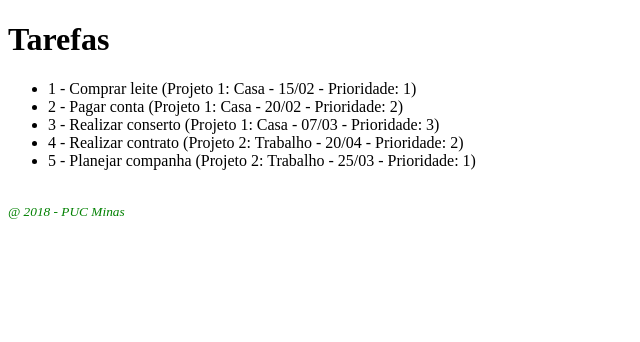
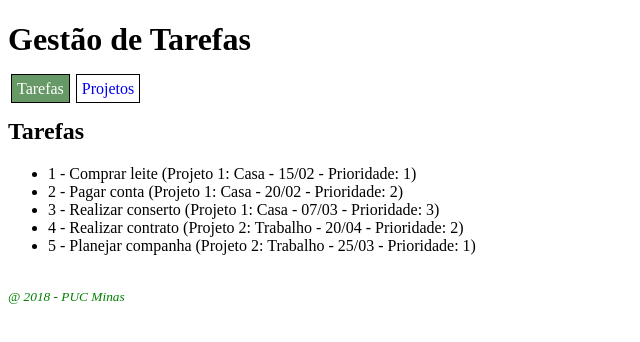
Before and after one commit to igogomes/estudo-angular, an Angular app: page /tarefas in a window 1280 px wide. Shown: the top 342 px of the page, without its empty margins (0-640 px from the left). Built offline with nearby package versions, Linux system fonts and the light colour scheme.

Commit message:
Estudos sobre o framework Angular

```diff
--- a/src/app/app.component.ts
+++ b/src/app/app.component.ts
@@ -2,8 +2,32 @@ import { Component } from '@angular/core';
 
 @Component({
   selector: 'app-root',
+  styles: [`
+    nav a {
+
+      padding: 5px;
+      border: thin solid black;
+      text-decoration: none;
+      margin: 3px;
+
+    }
+
+    .ativo {
+
+      background-color: #696;
+      color: white;
+
+    }
+  `],
   template: `
 
+    <h1>Gestão de Tarefas</h1>
+    <nav>
+
+      <a routerLink="/tarefas" routerLinkActive="ativo">Tarefas</a>
+      <a routerLink="/projetos" routerLinkActive="ativo">Projetos</a>
+
+    </nav>
     <router-outlet></router-outlet>
     <copyright></copyright>
 
--- a/src/app/paginainvalida.component.ts
+++ b/src/app/paginainvalida.component.ts
@@ -4,6 +4,7 @@ import { Component } from '@angular/core';
     selector: 'paginainvalida',
     template: `
         <h1>Página Inválida</h1>
+        <a routerLink="/tarefas">Retornar</a>
     `
 })
 
--- a/src/app/projetos.component.ts
+++ b/src/app/projetos.component.ts
@@ -5,7 +5,7 @@ import { Projeto, ProjetosService } from './projetos.service';
 
     selector: 'projetos',
     template: `
-        <h1> Projetos </h1>
+        <h2> Projetos </h2>
         <ul>
             <li *ngFor="let p of projetos">
                 {{p.codigo}} - {{p.projeto}}
--- a/src/app/tarefas.component.ts
+++ b/src/app/tarefas.component.ts
@@ -6,7 +6,7 @@ import { Projeto, ProjetosService } from './projetos.service';
     selector: 'tarefas',
     template: `
 
-        <h1>Tarefas</h1>
+        <h2>Tarefas</h2>
         <ul>
             <li *ngFor="let t of tarefas">
                 {{t.codigo}} - {{t.tarefa}}
```
